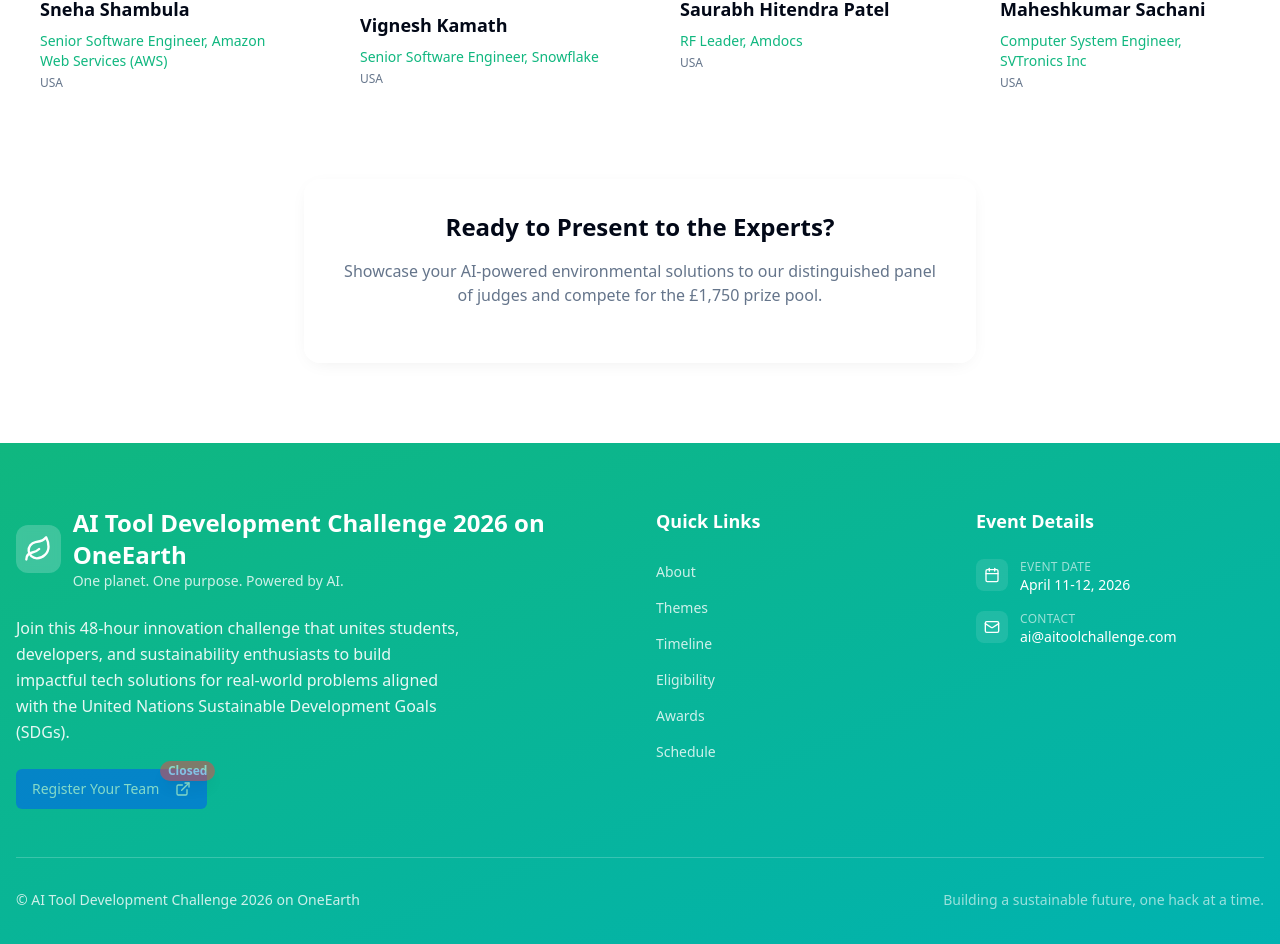
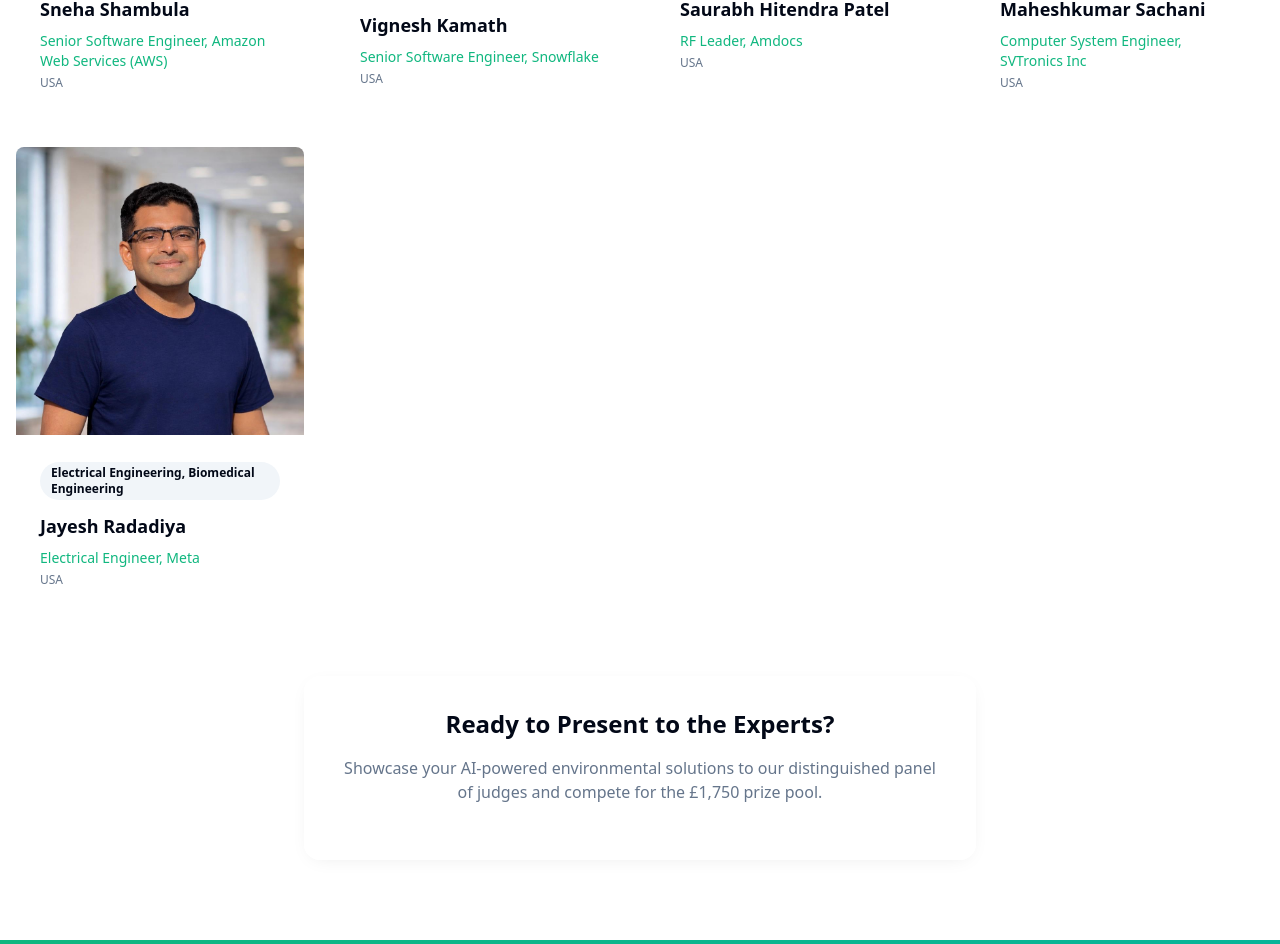
Before and after one commit to techyavii/ai4oneearth, a React (Vite) app: page / in a window 1280 px wide. Shown: the part 7625-8569 px from the top of the page. Built offline with nearby package versions, Linux system fonts and the light colour scheme.

Commit message:
add judge

```diff
--- a/src/components/Judges.tsx
+++ b/src/components/Judges.tsx
@@ -292,7 +292,16 @@ const Judges = () => {
     "expertise": "SAP ERP Technical Architecture",
     "linkedin": "https://www.linkedin.com/in/mahesh-sachani/",
     "email": "sachanimahesh17@gmail.com"
-  }
+  },
+  {
+  "name": "Jayesh Radadiya",
+  "affiliation": "Electrical Engineer, Meta",
+  "location": "USA",
+  "image": "/judges/Jayesh_Radadiya.jpeg",
+  "expertise": "Electrical Engineering, Biomedical Engineering",
+  "linkedin": "https://www.linkedin.com/in/jayeshee/",
+  "email": "jayesh.radadiya1959@gmail.com"
+}
 ]
   return (
     <section id="judges" className="py-20 bg-gradient-subtle">
```
Also changed, not shown: public/judges/Jayesh_Radadiya.jpeg (added).
